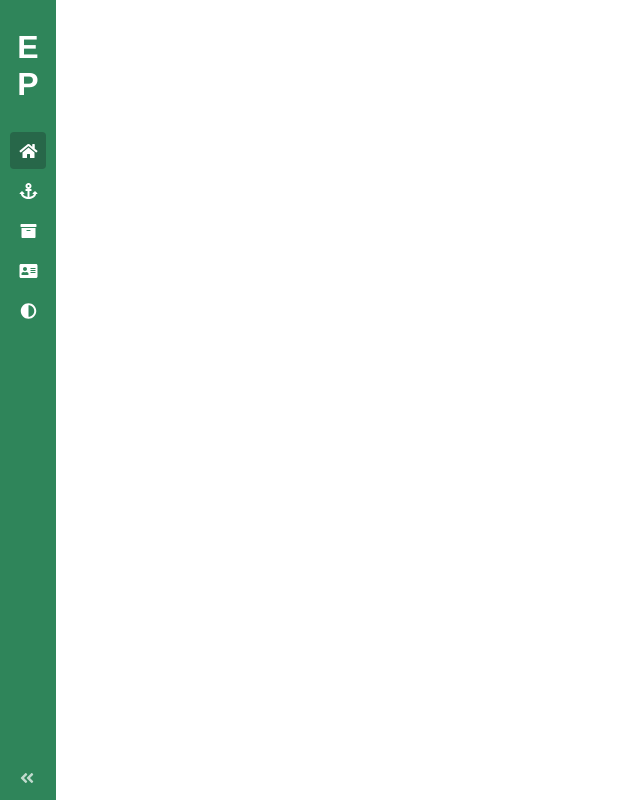
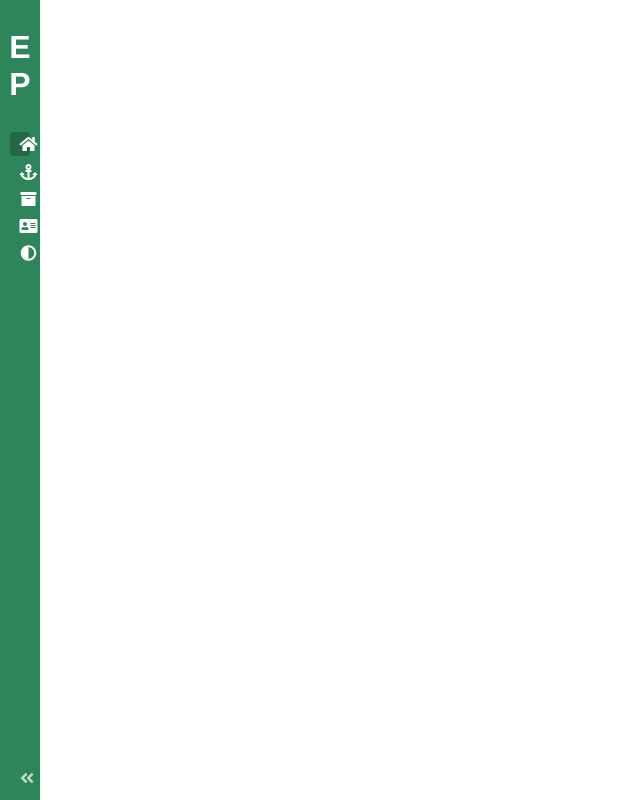
Before and after one commit to ArcticGizmo/stack-vue, a Vue app: page /#/home in a window 1280 px wide. Shown: the whole page, without its empty margins (0-640 px from the left). Built offline with nearby package versions, Linux system fonts and the light colour scheme.

Commit message:
Added box-sizing globally

```diff
--- a/src/App.vue
+++ b/src/App.vue
@@ -27,4 +27,12 @@ body {
   text-align: center;
   color: #2c3e50;
 }
+
+*,
+*:before,
+*:after {
+  -webkit-box-sizing: border-box;
+  -moz-box-sizing: border-box;
+  box-sizing: border-box;
+}
 </style>
```
